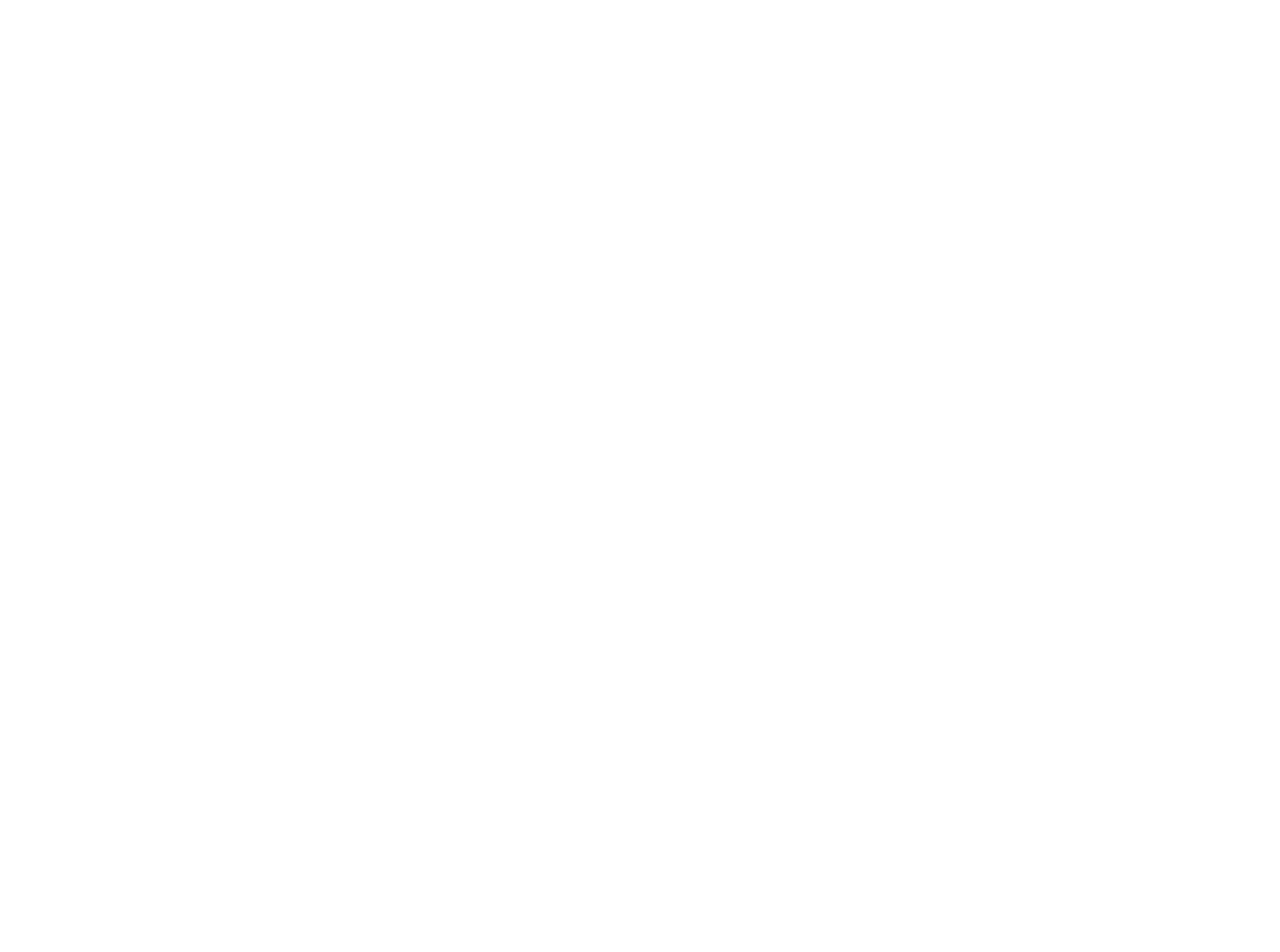
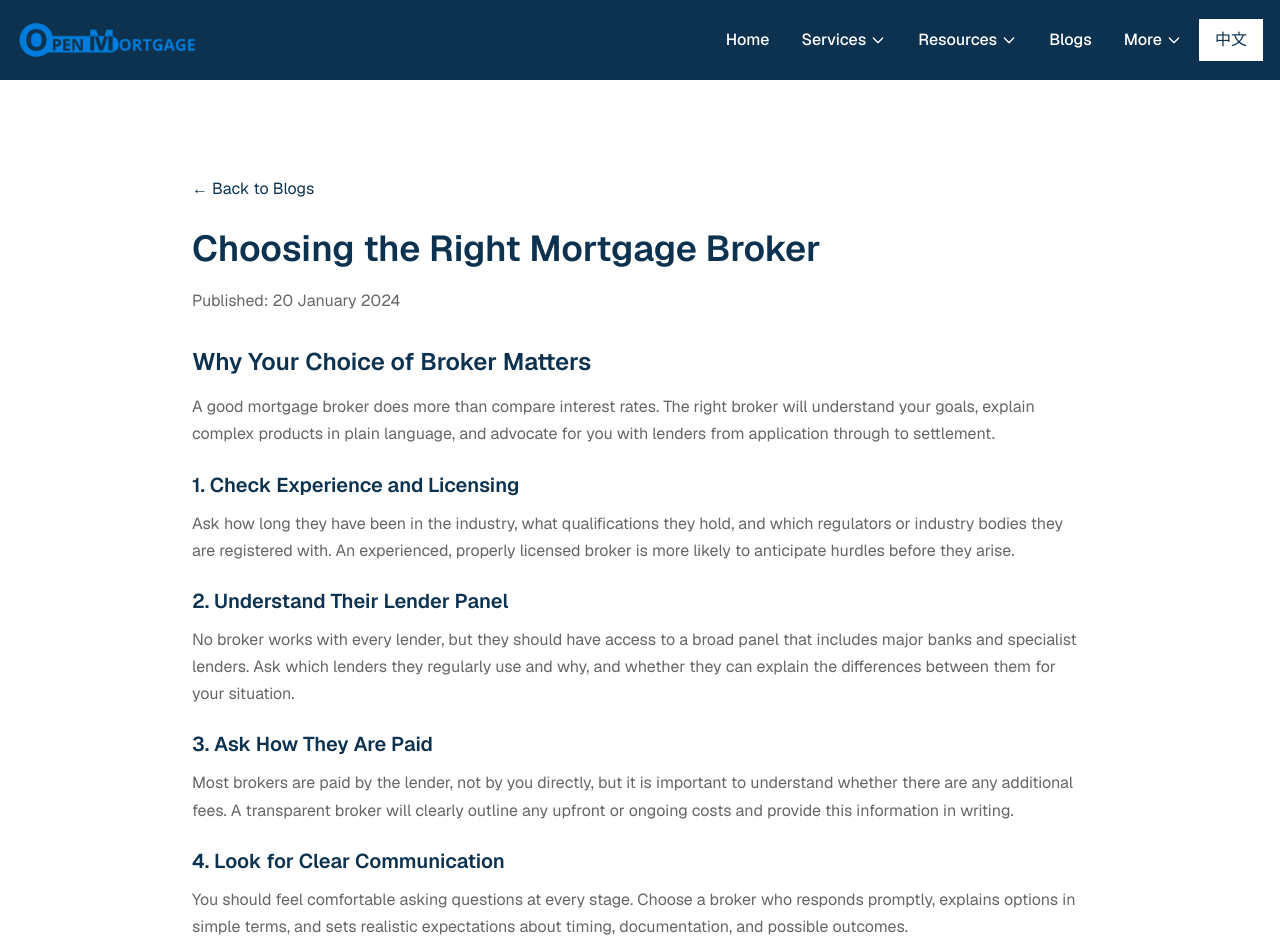
Before and after one commit to OM-Lending/open-mortgage, a Next.js app: page /en/blogs/choosing-the-right-mortgage-broker in a window 1280 px wide. Before the commit this address had no page. Shown: the top 952 px of the page. Before the commit the page ends 800 px from the top, so only its background shows below. Built offline with nearby package versions, Linux system fonts and the light colour scheme.

Commit message:
Add new blog post and Chinese blog author guide

```diff
--- a/app/[locale]/blogs/[slug]/page.tsx
+++ b/app/[locale]/blogs/[slug]/page.tsx
@@ -14,6 +14,31 @@
 
 const blogPostsByLocale: Record<LocaleKey, Record<string, BlogPost>> = {
   en: {
+    "choosing-the-right-mortgage-broker": {
+      title: "Choosing the Right Mortgage Broker",
+      date: "2024-01-20",
+      content: `
+        <h2>Why Your Choice of Broker Matters</h2>
+        <p>A good mortgage broker does more than compare interest rates. The right broker will understand your goals, explain complex products in plain language, and advocate for you with lenders from application through to settlement.</p>
+
+        <h3>1. Check Experience and Licensing</h3>
+        <p>Ask how long they have been in the industry, what qualifications they hold, and which regulators or industry bodies they are registered with. An experienced, properly licensed broker is more likely to anticipate hurdles before they arise.</p>
+
+        <h3>2. Understand Their Lender Panel</h3>
+        <p>No broker works with every lender, but they should have access to a broad panel that includes major banks and specialist lenders. Ask which lenders they regularly use and why, and whether they can explain the differences between them for your situation.</p>
+
+        <h3>3. Ask How They Are Paid</h3>
+        <p>Most brokers are paid by the lender, not by you directly, but it is important to understand whether there are any additional fees. A transparent broker will clearly outline any upfront or ongoing costs and provide this information in writing.</p>
+
+        <h3>4. Look for Clear Communication</h3>
+        <p>You should feel comfortable asking questions at every stage. Choose a broker who responds promptly, explains options in simple terms, and sets realistic expectations about timing, documentation, and possible outcomes.</p>
+
+        <h3>5. Assess Their Support After Settlement</h3>
+        <p>The relationship should not end when your loan settles. A strong broker will review your loan regularly, help you understand rate changes, and discuss refinancing opportunities when it makes sense.</p>
+
+        <p>By taking the time to ask these questions and compare options, you can partner with a broker who understands your needs and supports your long-term property and financial goals.</p>
+      `,
+    },
     "understanding-mortgage-rates": {
       title: "Understanding Mortgage Rates",
       date: "2024-01-15",
@@ -83,6 +108,31 @@
     },
   },
   zh: {
+    "choosing-the-right-mortgage-broker": {
+      title: "如何选择合适的房贷经纪人",
+      date: "2024-01-20",
+      content: `
+        <h2>为什么选择经纪人很重要？</h2>
+        <p>优秀的房贷经纪人不只是帮您对比利率。合适的经纪人会理解您的购房目标，用简单清晰的语言解释复杂产品，并在申请到放款的全过程中代表您与各家贷款机构沟通。</p>
+
+        <h3>1. 了解经纪人的经验与资质</h3>
+        <p>您可以询问他们从业时间、专业资格，以及受哪家监管机构或行业协会监管。经验丰富、具备正式牌照的经纪人，更能提前识别潜在问题并为您做好准备。</p>
+
+        <h3>2. 关注他们合作的贷款机构范围</h3>
+        <p>没有任何一位经纪人可以覆盖所有银行，但他们应当接触到足够广泛的贷款机构，包括主要银行与非银行机构。可以问问他们常用哪些机构、原因是什么，以及这些选择对您的具体情况意味着什么。</p>
+
+        <h3>3. 弄清经纪人的收入来源</h3>
+        <p>多数经纪人的佣金由贷款机构支付，而不是直接向客户收费，但了解是否有额外费用依然很重要。透明的经纪人会清楚说明任何前期或持续费用，并以书面形式提供。</p>
+
+        <h3>4. 观察沟通是否清晰顺畅</h3>
+        <p>在整个申请过程中，您都应该可以放心提问。选择一位能够及时回复、用通俗方式解释选项，并对时间表、所需文件以及可能结果给出现实预期的经纪人。</p>
+
+        <h3>5. 看重成交后的持续服务</h3>
+        <p>优质的经纪服务不会在贷款放款后结束。一位真正站在您立场的经纪人，会定期帮您回顾现有贷款，解释利率变化，并在合适时机讨论再融资等选择。</p>
+
+        <p>通过提前准备这些问题并认真比较不同经纪人，您可以找到一位理解您需求、并在长期房产与财务规划中持续支持您的合作伙伴。</p>
+      `,
+    },
     "understanding-mortgage-rates": {
       title: "看懂房贷利率",
       date: "2024-01-15",
--- a/app/[locale]/blogs/page.tsx
+++ b/app/[locale]/blogs/page.tsx
@@ -16,6 +16,13 @@
 
 const blogPostsByLocale: Record<LocaleKey, BlogPost[]> = {
   en: [
+    {
+      slug: "choosing-the-right-mortgage-broker",
+      title: "Choosing the Right Mortgage Broker",
+      excerpt:
+        "Key questions to ask and factors to consider when selecting a broker to guide your home loan.",
+      date: "2024-01-20",
+    },
     {
       slug: "understanding-mortgage-rates",
       title: "Understanding Mortgage Rates",
@@ -40,6 +47,13 @@
   ],
   zh: [
     {
+      slug: "choosing-the-right-mortgage-broker",
+      title: "如何选择合适的房贷经纪人",
+      excerpt:
+        "了解挑选房贷经纪人时需要考虑的关键因素和必问问题，帮助您找到真正站在您立场的一位伙伴。",
+      date: "2024-01-20",
+    },
+    {
       slug: "understanding-mortgage-rates",
       title: "如何看懂房贷利率",
       excerpt:
@@ -56,8 +70,7 @@
     {
       slug: "tips-for-loan-approval",
       title: "提升贷款获批率的小贴士",
-      excerpt:
-        "从信用记录到资料准备，多维度提升您的贷款通过率。",
+      excerpt: "从信用记录到资料准备，多维度提升您的贷款通过率。",
       date: "2024-01-05",
     },
   ],
```
Also changed, not shown: 1 other file (tests, documents, lock files or other folders).
